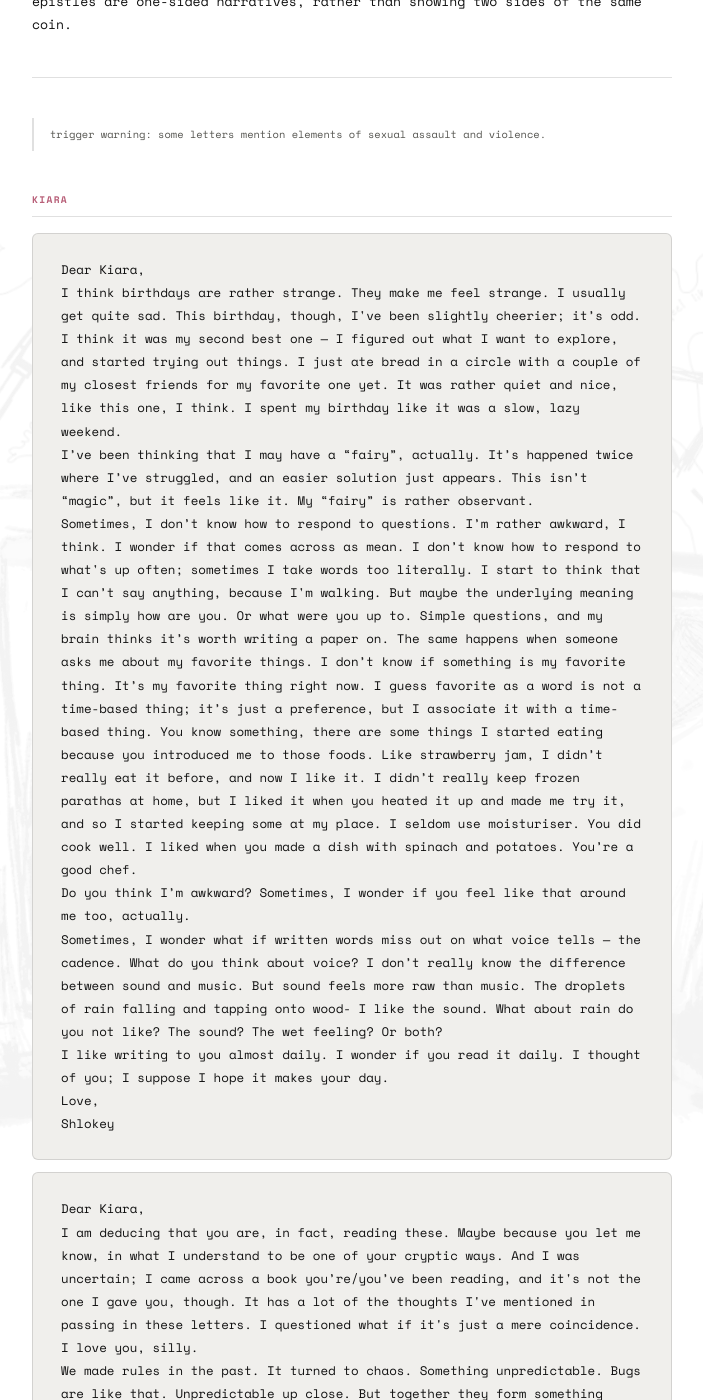
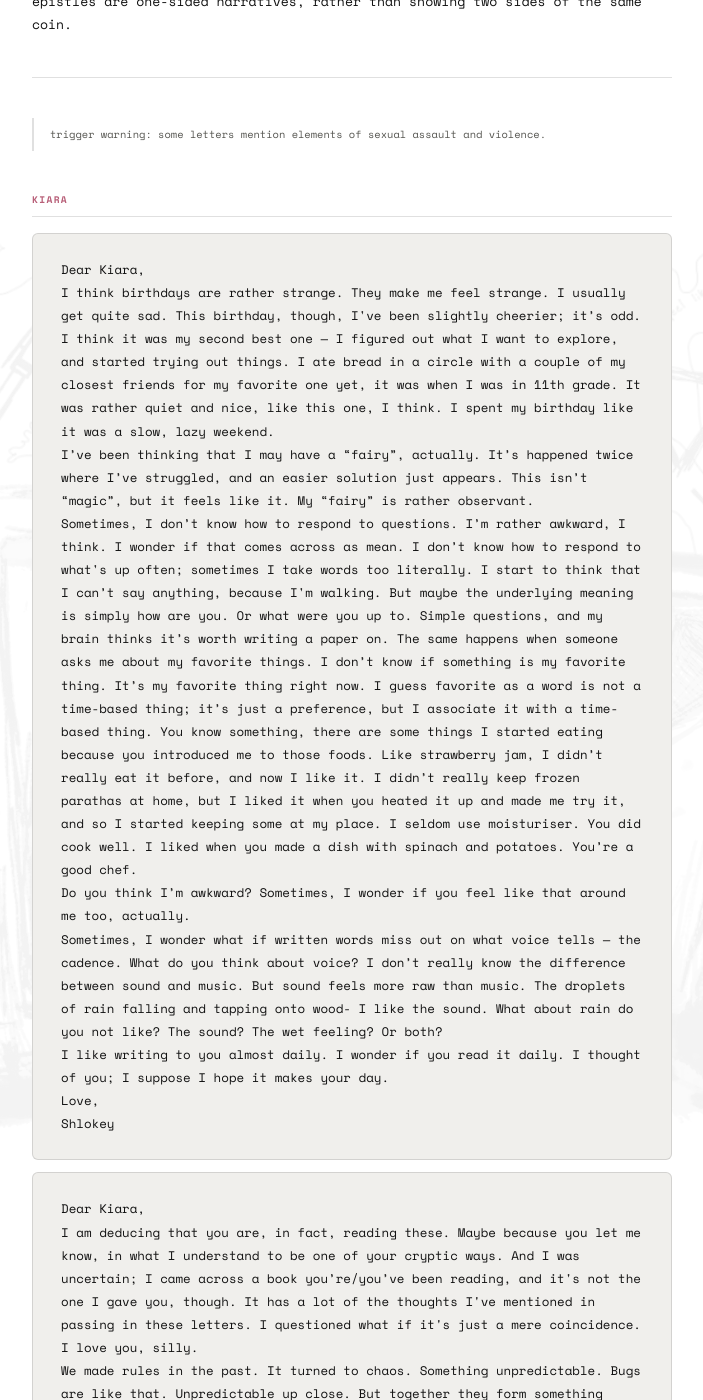
Before and after one commit to shlokamohanty/i-write-sometimes, a Jekyll site: the page built from _posts/2026-03-20-letter.md, in a window 1280 px wide and 1400 px high, scrolled down 674 px. Shown: the whole window, without its empty margins (288-991 px from the left). Built offline with Jekyll 4.4.1, drawn with Linux system fonts in a browser that asks for light colours; some web fonts are replaced.

Commit message:
Update 2026-03-20-letter.md

```diff
--- a/_posts/2026-03-20-letter.md
+++ b/_posts/2026-03-20-letter.md
@@ -30,7 +30,7 @@ Keep in mind, while reading these, that the letters show my perspective of my fe
 <div class="letter-section">
 <span class="letter-to">kiara</span>
 <div class="letter-block">Dear Kiara,
-I think birthdays are rather strange. They make me feel strange. I usually get quite sad. This birthday, though, I've been slightly cheerier; it’s odd. I think it was my second best one — I figured out what I want to explore, and started trying out things. I just ate bread in a circle with a couple of my closest friends for my favorite one yet. It was rather quiet and nice, like this one, I think. I spent my birthday like it was a slow, lazy weekend.
+I think birthdays are rather strange. They make me feel strange. I usually get quite sad. This birthday, though, I've been slightly cheerier; it’s odd. I think it was my second best one — I figured out what I want to explore, and started trying out things. I ate bread in a circle with a couple of my closest friends for my favorite one yet, it was when I was in 11th grade. It was rather quiet and nice, like this one, I think. I spent my birthday like it was a slow, lazy weekend.
 I’ve been thinking that I may have a “fairy”, actually. It’s happened twice where I’ve struggled, and an easier solution just appears. This isn’t “magic”, but it feels like it. My “fairy” is rather observant.
 Sometimes, I don’t know how to respond to questions. I’m rather awkward, I think. I wonder if that comes across as mean. I don’t know how to respond to what's up often; sometimes I take words too literally. I start to think that I can’t say anything, because I'm walking. But maybe the underlying meaning is simply how are you. Or what were you up to. Simple questions, and my brain thinks it’s worth writing a paper on. The same happens when someone asks me about my favorite things. I don’t know if something is my favorite thing. It’s my favorite thing right now. I guess favorite as a word is not a time-based thing; it’s just a preference, but I associate it with a time-based thing. You know something, there are some things I started eating because you introduced me to those foods. Like strawberry jam, I didn’t really eat it before, and now I like it. I didn’t really keep frozen parathas at home, but I liked it when you heated it up and made me try it, and so I started keeping some at my place. I seldom use moisturiser. You did cook well. I liked when you made a dish with spinach and potatoes. You’re a good chef.
 Do you think I’m awkward? Sometimes, I wonder if you feel like that around me too, actually.
```
